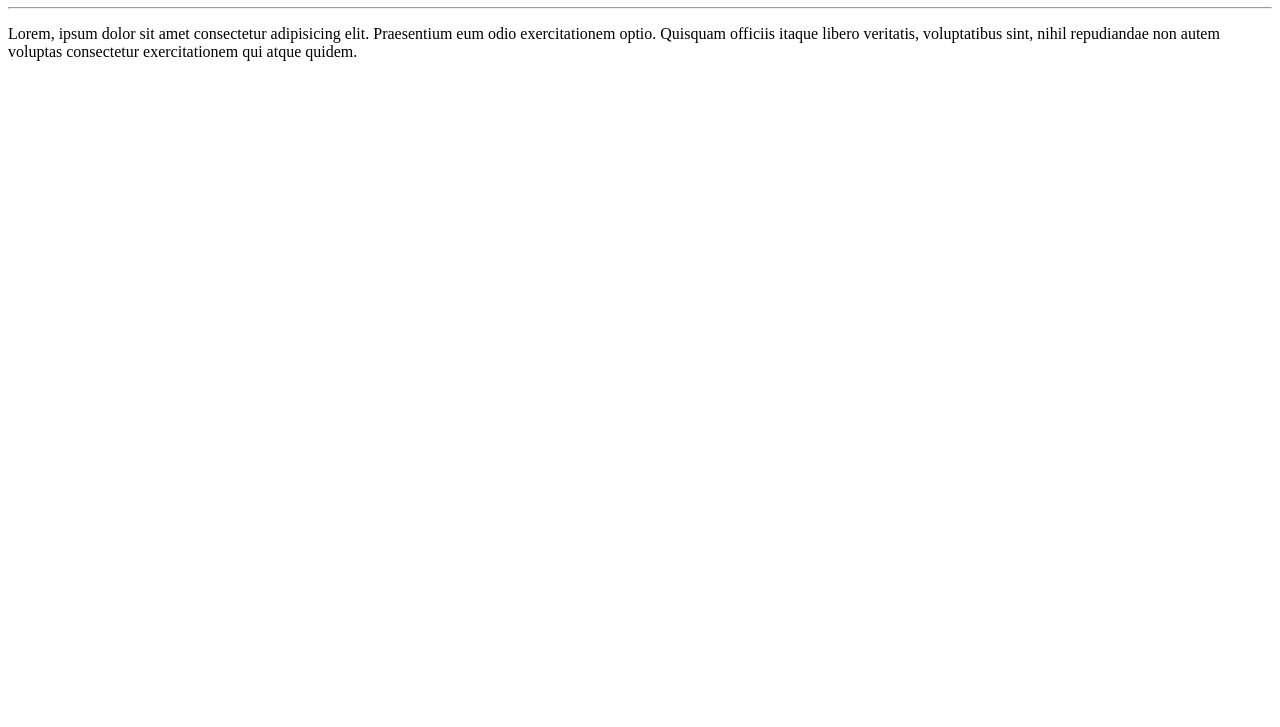
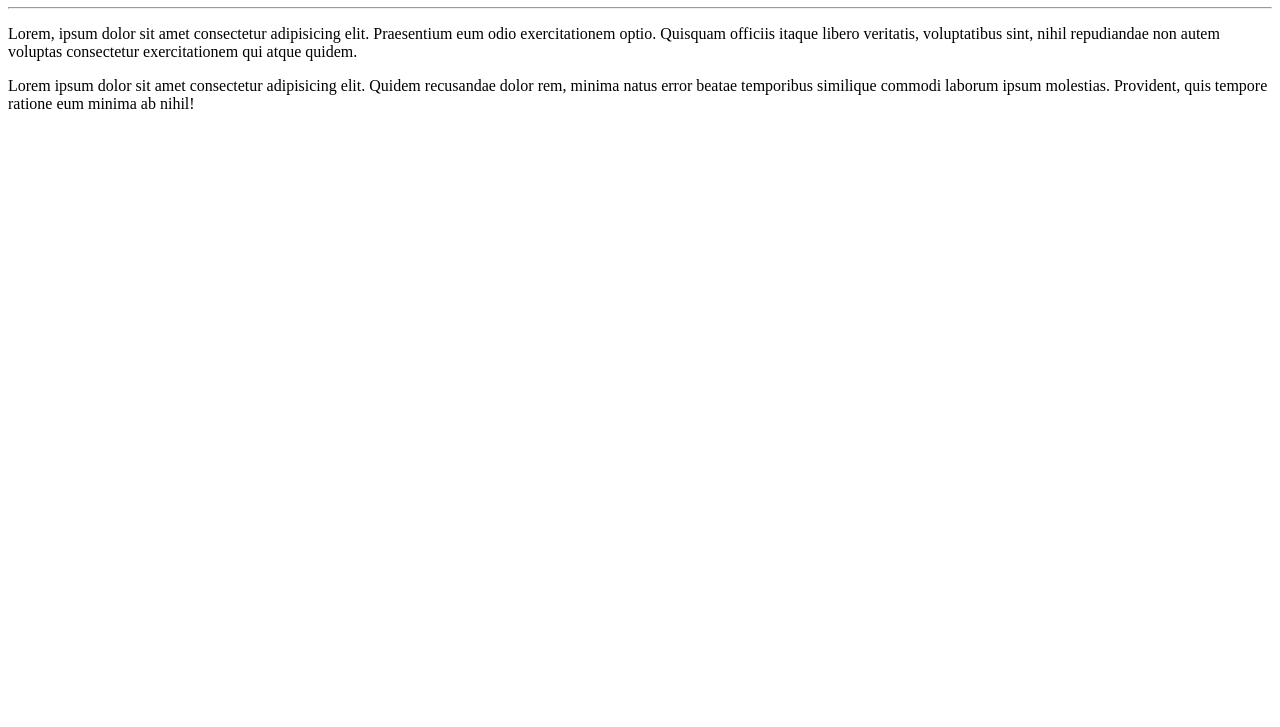
Before and after one commit to Gombieski/Ola-Mundo, a plain HTML site: page site-exemplo/index.html in a window 1280 px wide. Shown: the part 73-800 px from the top of the page. Drawn offline with Linux system fonts and the light colour scheme.

Commit message:
adicionei um parágrafo

```diff
--- a/site-exemplo/index.html
+++ b/site-exemplo/index.html
@@ -9,5 +9,6 @@
     <h1>Olá, Mundo!</h1>
     <hr>
     <p>Lorem, ipsum dolor sit amet consectetur adipisicing elit. Praesentium eum odio exercitationem optio. Quisquam officiis itaque libero veritatis, voluptatibus sint, nihil repudiandae non autem voluptas consectetur exercitationem qui atque quidem.</p>
+    <p>Lorem ipsum dolor sit amet consectetur adipisicing elit. Quidem recusandae dolor rem, minima natus error beatae temporibus similique commodi laborum ipsum molestias. Provident, quis tempore ratione eum minima ab nihil!</p>
 </body>
 </html>
```
